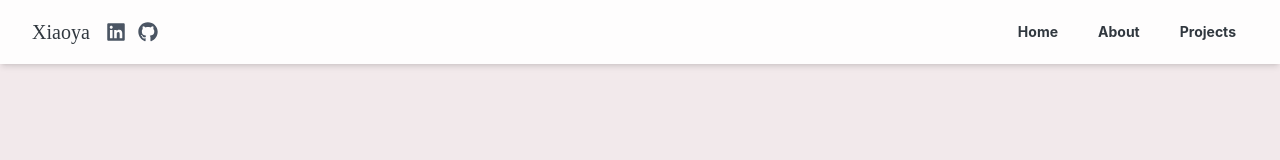
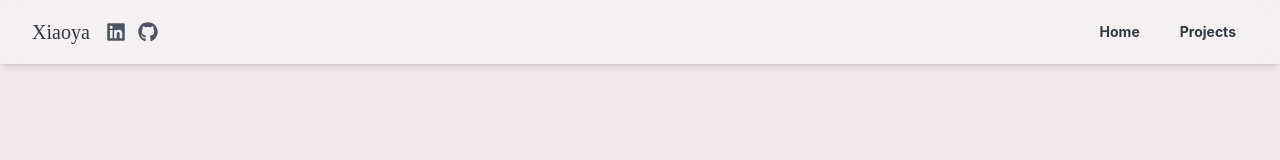
Before and after one commit to xiaoyazz/xiaoya-v2, a React (Create React App) app: page / in a window 1280 px wide. Shown: the top 160 px of the page. Built offline with nearby package versions, Linux system fonts and the light colour scheme.

Commit message:
Update navbar style

```diff
--- a/src/components/Navbar.js
+++ b/src/components/Navbar.js
@@ -6,7 +6,7 @@ const Navbar = () => {
     const [isOpen, setIsOpen] = useState(false);
 
     return (
-        <nav className="fixed w-full top-0 left-0 bg-white bg-opacity-90 shadow-md z-10">
+        <nav className="fixed w-full top-0 left-0 bg-stone-50 bg-opacity-40 backdrop-blur-md shadow-md z-10">
             <div className="max-w-7xl mx-auto px-4 sm:px-6 lg:px-8">
                 <div className="flex items-center justify-between h-16">
                     {/* Left Section */}
@@ -39,9 +39,6 @@ const Navbar = () => {
                         <Link to="/" className="hover:text-[#dd8ea4] px-3 py-2 rounded-md text-sm">
                             Home
                         </Link>
-                        <Link to="/about" className="hover:text-[#dd8ea4] px-3 py-2 rounded-md text-sm">
-                            About
-                        </Link>
                         <Link to="/projects" className="hover:text-[#dd8ea4] px-3 py-2 rounded-md text-sm">
                             Projects
                         </Link>
@@ -69,9 +66,6 @@ const Navbar = () => {
                         <Link to="/" className="block hover:text-[#dd8ea4] px-3 py-2 rounded-md text-base font-medium">
                             Home
                         </Link>
-                        <Link to="/about" className="block hover:bg-gray-200 px-3 py-2 rounded-md text-base font-medium">
-                            About
-                        </Link>
                         <Link to="/projects" className="block hover:text-[#dd8ea4] px-3 py-2 rounded-md text-base font-medium">
                             Projects
                         </Link>
```
